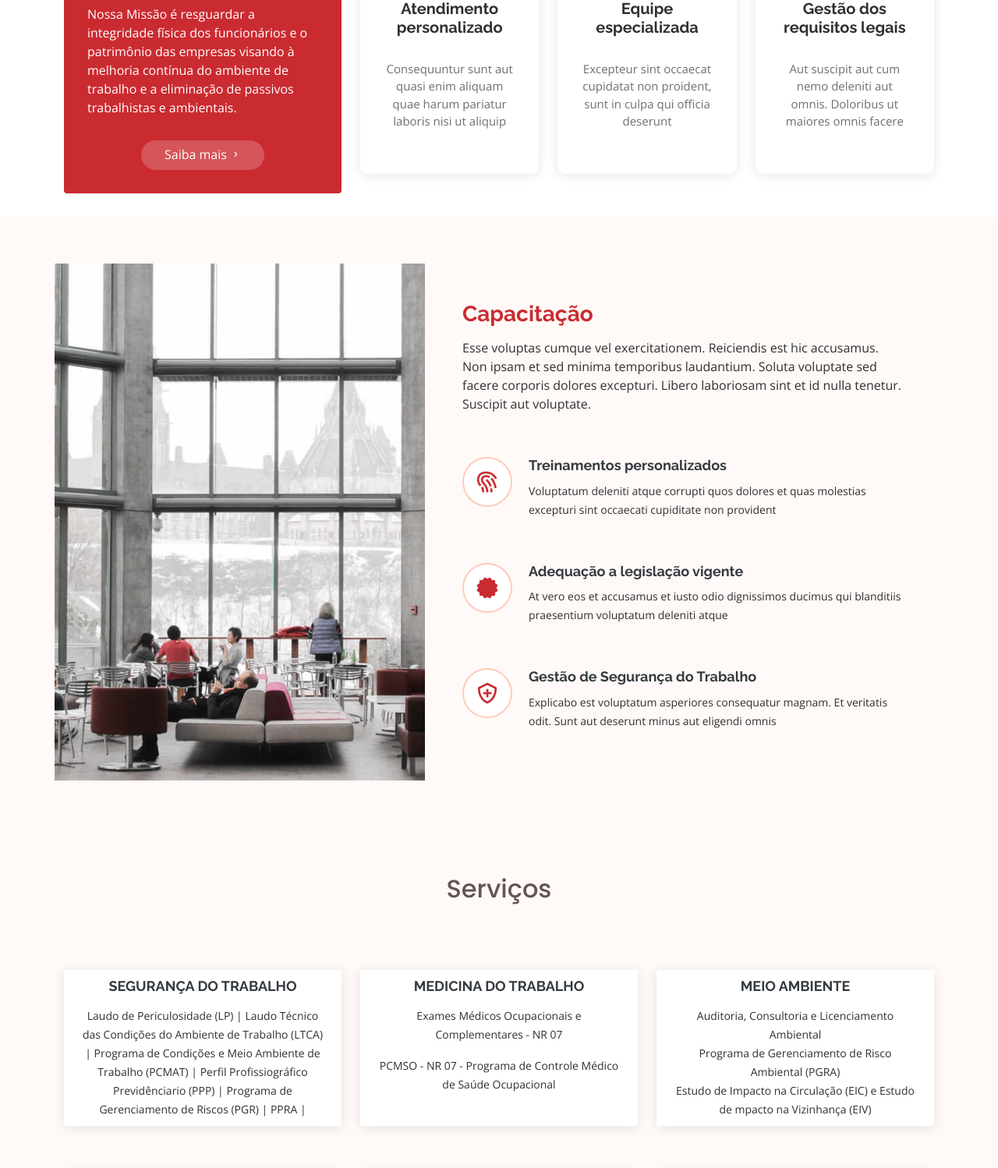
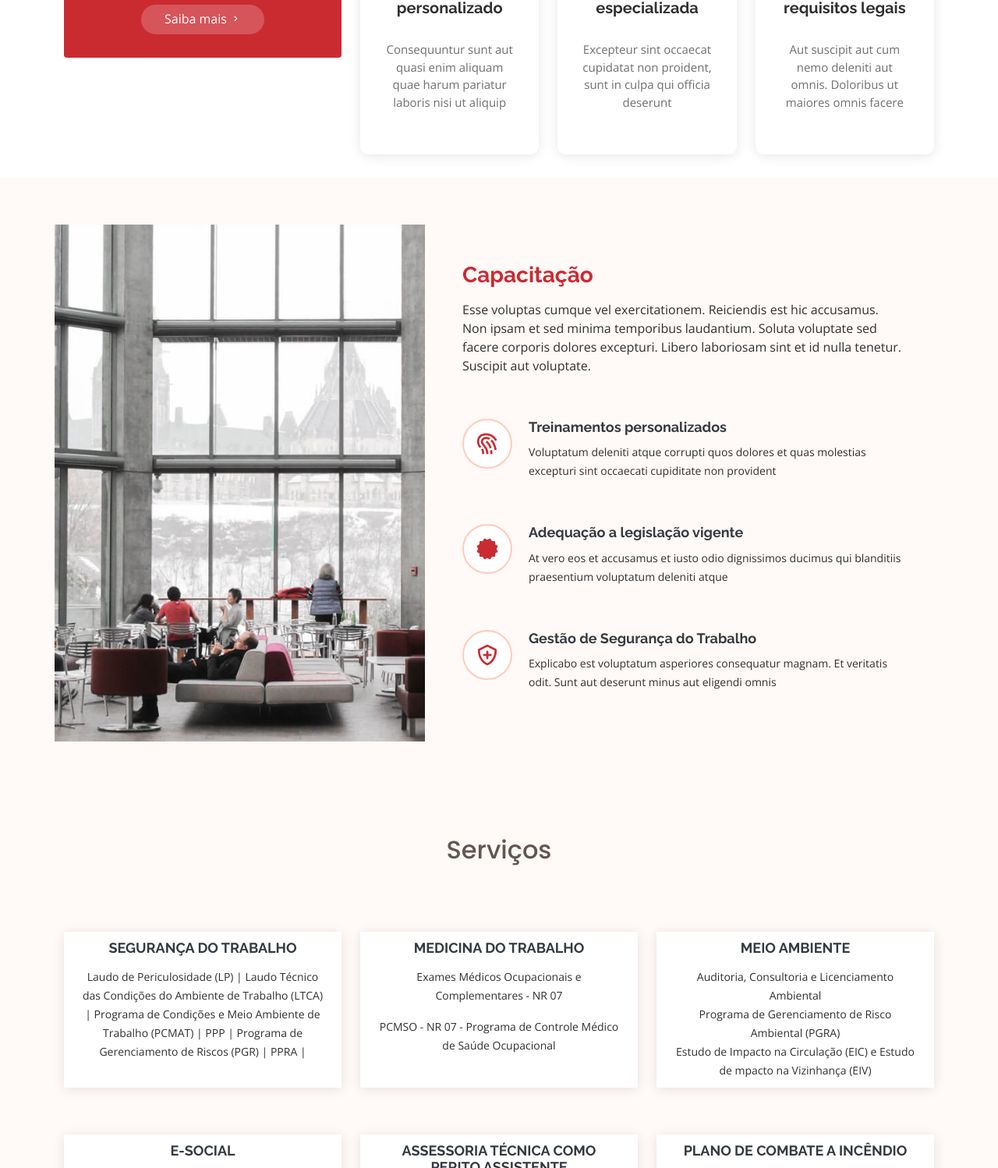
Before and after one commit to vitorvono/Flexor, a plain HTML site: page index.html in a window 1280 px wide. Shown: the part 606-2104 px from the top of the page at 78% size. Drawn offline with nearby package versions, Linux system fonts and the light colour scheme.

Commit message:
changing infos

```diff
--- a/index.html
+++ b/index.html
@@ -114,9 +114,7 @@
             <div class="content">
               <h3>Por que escolher o SEEST?</h3>
               <p>
-                Nossa Missão é resguardar a integridade física dos funcionários e o patrimônio das empresas visando à
-                melhoria contínua
-                do ambiente de trabalho e a eliminação de passivos trabalhistas e ambientais.
+
               </p>
               <div class="text-center">
                 <a href="#" class="more-btn">Saiba mais <i class="bx bx-chevron-right"></i></a>
@@ -233,8 +231,8 @@
               <div class=""><i class=""></i></div>
               <h4 class="title"><a href="">SEGURANÇA DO TRABALHO</a></h4>
               <p class="description">Laudo de Periculosidade (LP) | Laudo Técnico das Condições do Ambiente de Trabalho
-                (LTCA) | Programa de Condições e Meio Ambiente de Trabalho (PCMAT) | Perfil Profissiográfico
-                Previdênciario (PPP) | Programa de Gerenciamento de Riscos (PGR) | PPRA |
+                (LTCA) | Programa de Condições e Meio Ambiente de Trabalho (PCMAT) | PPP | Programa de Gerenciamento de
+                Riscos (PGR) | PPRA |
               </p>
             </div>
           </div>
```
